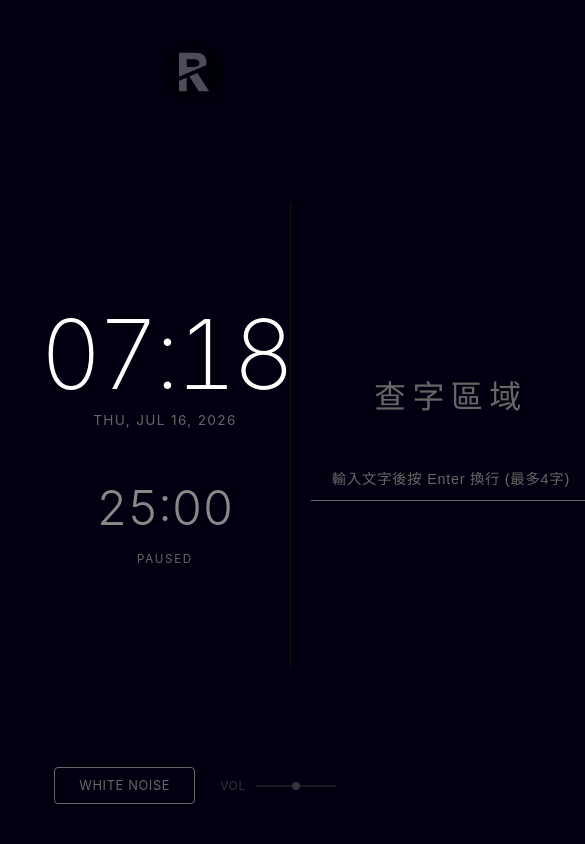
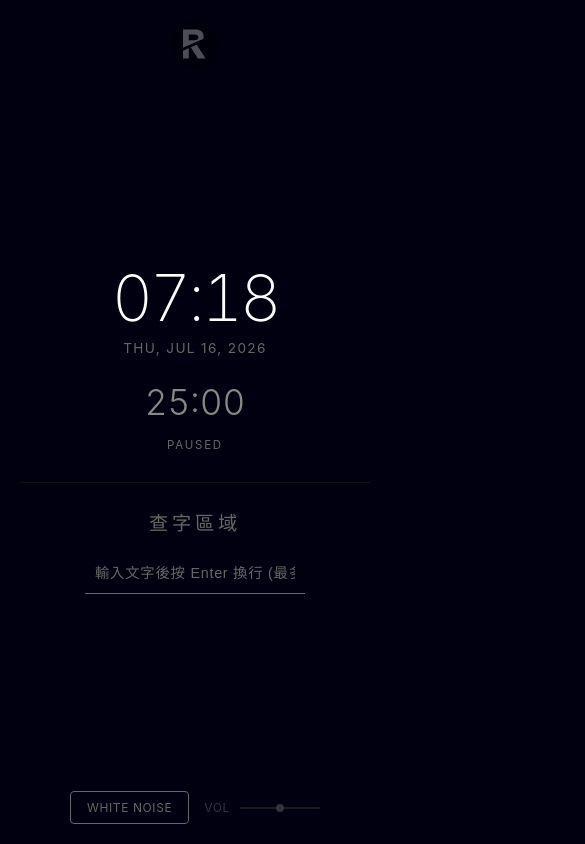
Before and after one commit to pig-ci/RiftTab, a plain HTML site: page index.html in a window 390 px wide. Shown: the whole page, 585 px wide, since content can reach past the window. Drawn offline with Linux system fonts and the light colour scheme; a web font is replaced by a local one.

Commit message:
Update style.css

```diff
--- a/style.css
+++ b/style.css
@@ -1,3 +1,8 @@
+@font-face {
+  font-family: 'Iansui';
+  src: url('Iansui.woff2') format('woff2');
+  font-display: swap;
+}
 :root {
   --bg-color: #001;
   --text-color: #fff;
@@ -262,3 +267,85 @@ footer {
   background: var(--text-color);
   transform: scale(1.2);
 }
+/* ================= 5. 手機版響應式設計 (RWD) ================= */
+@media (max-width: 468px) {
+  body {
+    padding: 20px; /* 縮減四周留白，釋放高度空間 */
+    justify-content: space-around; /* 讓頂部、中間與底部更均勻分布 */
+  }
+
+  header {
+    margin-bottom: 10px;
+  }
+
+  .logo {
+    width: 48px;  /* 手機上稍微縮小 Logo */
+    height: 48px;
+  }
+
+  /* 核心：將原本左右排列改為上下排列，並寬度滿版 */
+  .container {
+    flex-direction: column;
+    justify-content: center;
+    gap: 30px; /* 控制上下兩個區塊的間距 */
+    width: 100%;
+    flex-grow: 1;
+    overflow: hidden; /* 確保內部元件不溢出 */
+  }
+
+  /* 左側：計時與時鐘區 */
+  main {
+    gap: 25px; /* 縮減時鐘與番茄鐘之間的間距 */
+    flex: none; /* 取消彈性伸縮，改由內容撐開 */
+  }
+
+  .clock {
+    font-size: 4rem; /* 縮小時間字體，防止撐寬螢幕 */
+  }
+
+  .timer-display {
+    font-size: 2.2rem; /* 稍微縮減番茄鐘數字大小 */
+  }
+
+  /* 右側：查字區 */
+  .word-section {
+    border-left: none; /* 移除原本的左邊框線 */
+    border-top: 1px solid #111111; /* 改為上邊框線，區隔兩個系統 */
+    padding-left: 0;
+    padding-top: 25px; /* 頂部留白 */
+    width: 100%;
+    height: auto;
+    flex: none;
+  }
+
+  .word-title {
+    font-size: 1.2rem; /* 縮小標題 */
+    margin-bottom: 15px; /* 縮減間距 */
+  }
+
+  .word-input {
+    font-size: 1.2rem;
+    width: 220px; /* 縮小輸入框寬度以符合手機螢幕 */
+  }
+
+  .word-display {
+    font-size: 4.5rem; /* 顯著縮小大字，避免 4 個字時溢出螢幕邊界 */
+    max-width: 95%;
+  }
+
+  .word-hint {
+    font-size: 0.7rem;
+    margin-top: 8px;
+  }
+
+  /* 底部控制區 */
+  footer {
+    gap: 15px; /* 縮短按鈕與音量控制的間距 */
+    margin-top: 10px;
+  }
+
+  .noise-btn {
+    padding: 8px 16px; /* 縮小按鈕 */
+    font-size: 0.75rem;
+  }
+}
```
